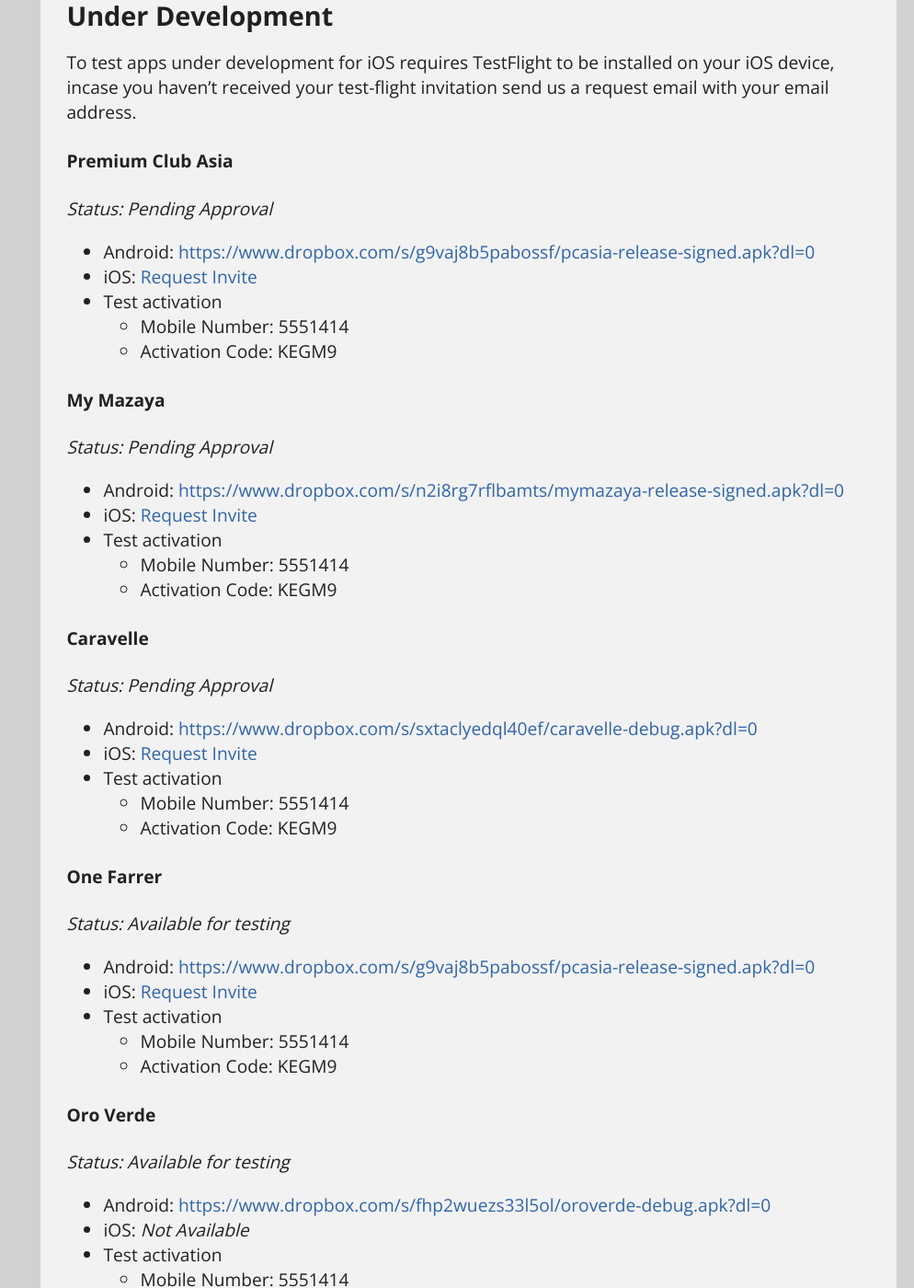
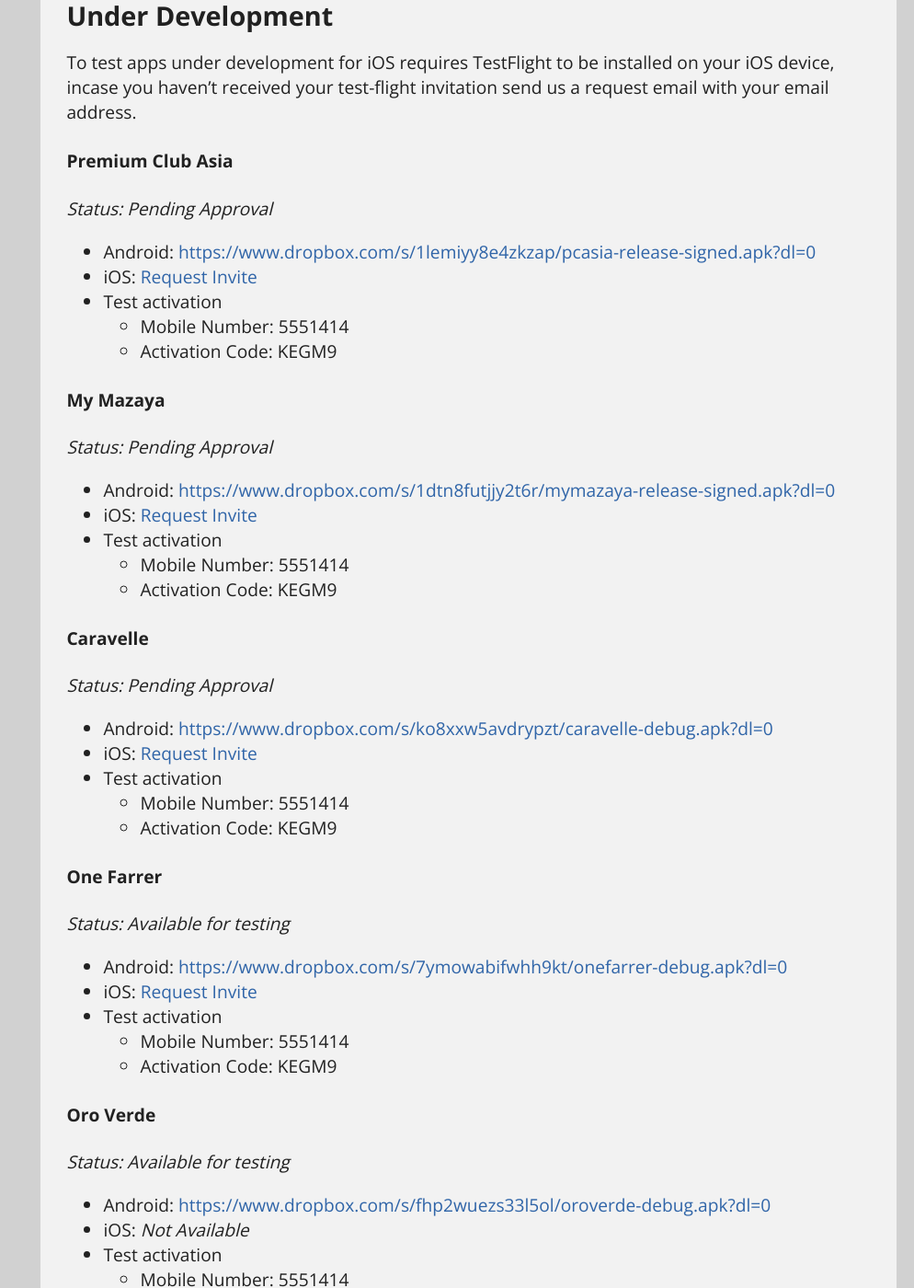
Before and after one commit to hmccode/hmccode.github.io, a Jekyll site: the page built from _posts/2016-07-23-mobile-apps.md, in a window 1280 px wide and 1400 px high, scrolled down 1811 px. Shown: the whole window at 92% size, without its empty margins (286-1280 px from the left). Built offline with Jekyll 4.4.1, drawn with Linux system fonts in a browser that asks for light colours; nearby versions of some CDN libraries; a script that is not in the unit is left out; part of the change alters nothing that is shown.

Commit message:
Updated links

```diff
--- a/_posts/2016-07-23-mobile-apps.md
+++ b/_posts/2016-07-23-mobile-apps.md
@@ -73,7 +73,7 @@ To test apps under development for iOS requires TestFlight to be installed on yo
 
 _Status: Pending Approval_
 
-* Android: <https://www.dropbox.com/s/g9vaj8b5pabossf/pcasia-release-signed.apk?dl=0>
+* Android: <https://www.dropbox.com/s/1lemiyy8e4zkzap/pcasia-release-signed.apk?dl=0>
 * iOS: [Request Invite](mailto:ios@clubhotel.com?subject=Invitation for PCAsia&body=Please send an invite @)
 * Test activation
   - Mobile Number: 5551414
@@ -84,7 +84,7 @@ _Status: Pending Approval_
 
 _Status: Pending Approval_
 
-* Android: <https://www.dropbox.com/s/n2i8rg7rflbamts/mymazaya-release-signed.apk?dl=0>
+* Android: <https://www.dropbox.com/s/1dtn8futjjy2t6r/mymazaya-release-signed.apk?dl=0>
 * iOS: [Request Invite](mailto:ios@clubhotel.com?subject=Invitation for MyMazaya&body=Please send an invite @)
 * Test activation
   - Mobile Number: 5551414
@@ -95,7 +95,7 @@ _Status: Pending Approval_
 
 _Status: Pending Approval_
 
-* Android: <https://www.dropbox.com/s/sxtaclyedql40ef/caravelle-debug.apk?dl=0>
+* Android: <https://www.dropbox.com/s/ko8xxw5avdrypzt/caravelle-debug.apk?dl=0>
 * iOS: [Request Invite](mailto:ios@clubhotel.com?subject=Invitation for Caravelle&body=Please send an invite @)
 * Test activation
   - Mobile Number: 5551414
@@ -106,7 +106,7 @@ _Status: Pending Approval_
 
 _Status: Available for testing_
 
-* Android: <https://www.dropbox.com/s/g9vaj8b5pabossf/pcasia-release-signed.apk?dl=0>
+* Android: <https://www.dropbox.com/s/7ymowabifwhh9kt/onefarrer-debug.apk?dl=0>
 * iOS: [Request Invite](mailto:ios@clubhotel.com?subject=Invitation for OneFarrer&body=Please send an invite @)
 * Test activation
   - Mobile Number: 5551414
```
